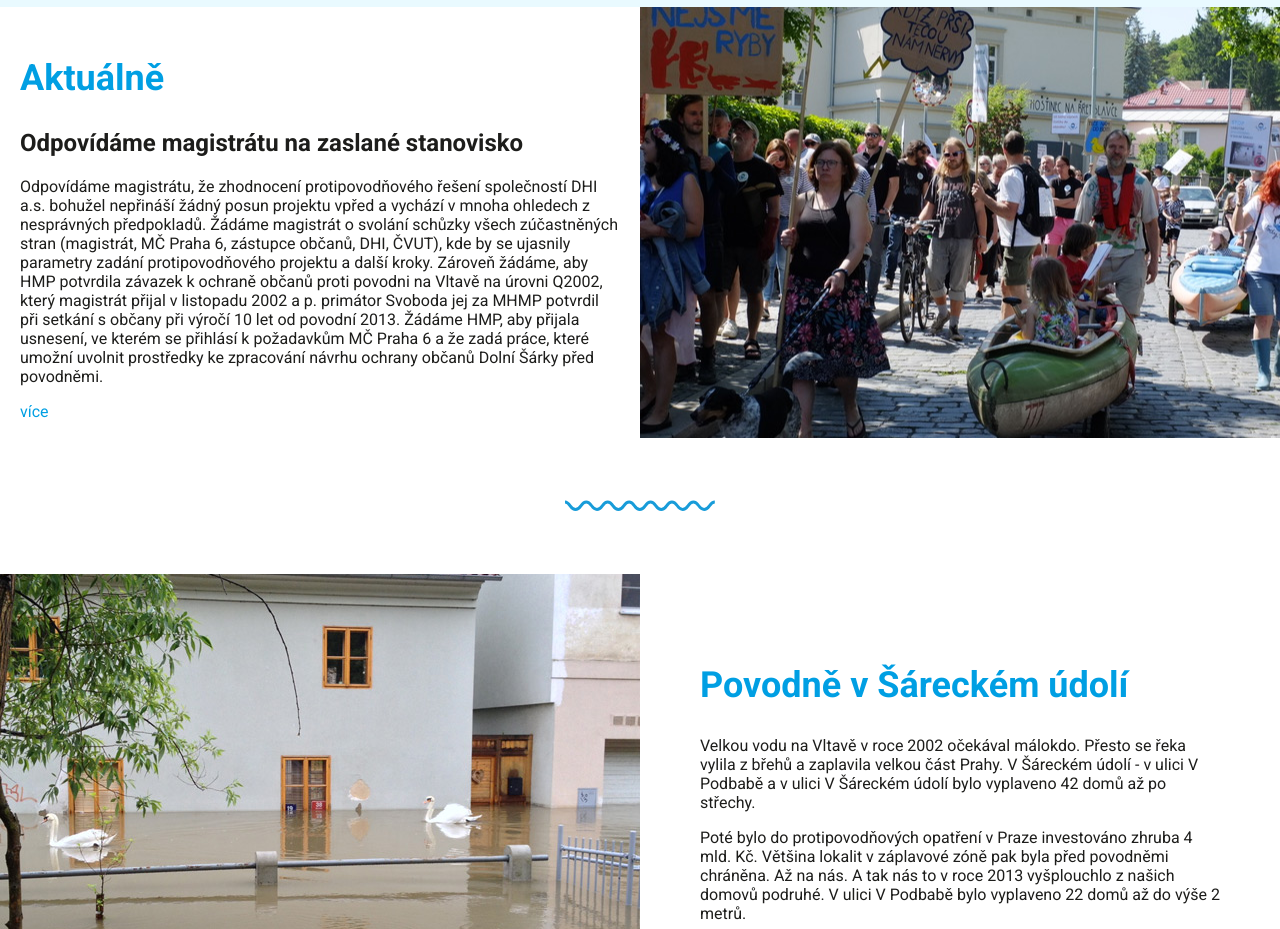
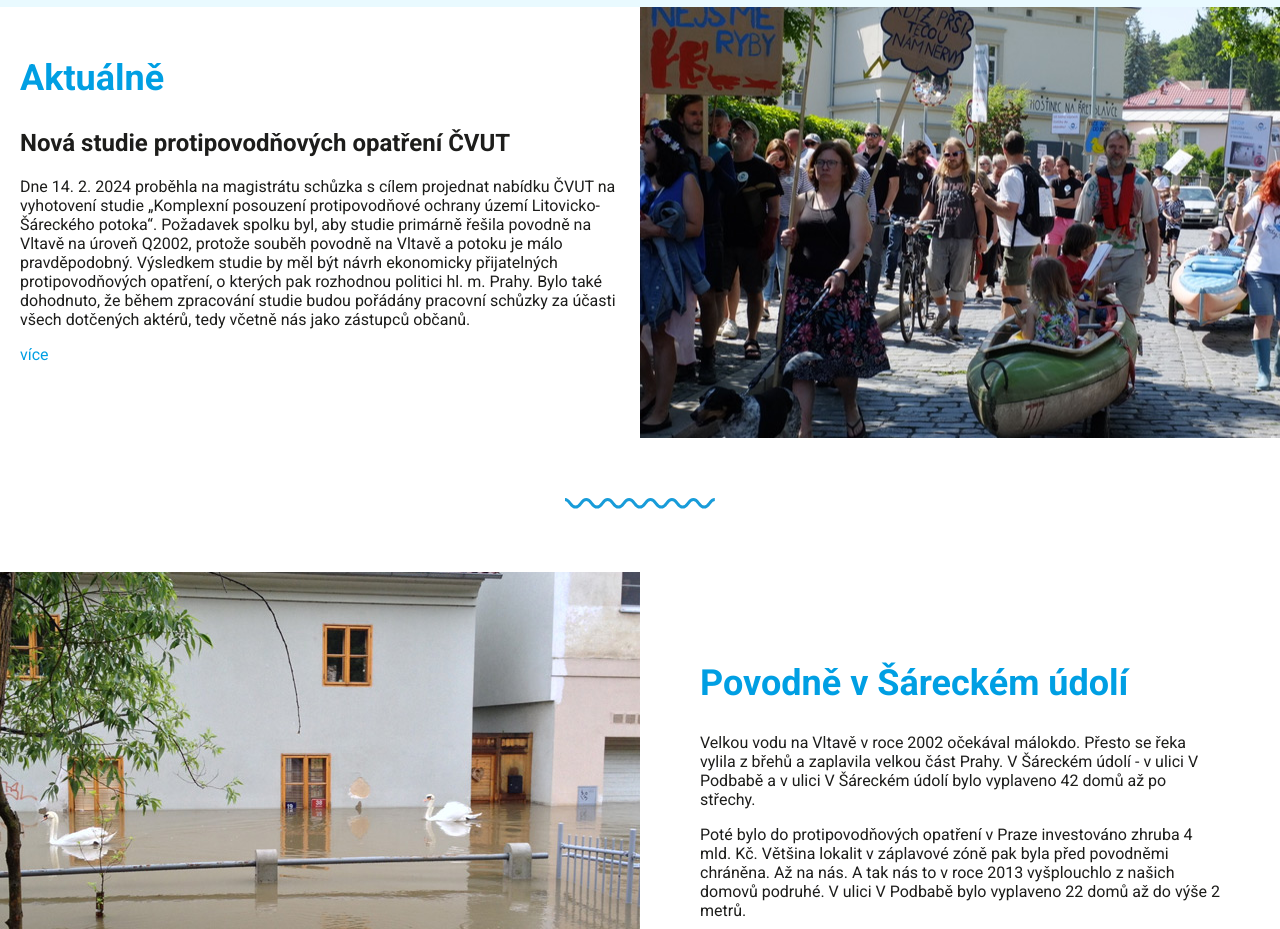
Before and after one commit to JarkaKonarikova/Zaverecny-projekt, an Eleventy site: page index.html in a window 1280 px wide. Shown: the part 840-1769 px from the top of the page. Built offline with nearby package versions, Linux system fonts and the light colour scheme; Eleventy itself is replaced by a stand-in of ours; files that its build step writes are made by us from their sources.

Commit message:
aktualne

```diff
--- a/index.html
+++ b/index.html
@@ -21,8 +21,8 @@ title: Vody po krk
 <section class="aktualne">
 		<div class="levy">
             <h1>Aktuálně</h1>
-			<h2>Odpovídáme magistrátu na zaslané stanovisko</h2>
-			<p>Odpovídáme magistrátu, že zhodnocení protipovodňového řešení společností DHI a.s. bohužel nepřináší žádný posun projektu vpřed a vychází v mnoha ohledech z nesprávných předpokladů. Žádáme magistrát o svolání schůzky všech zúčastněných stran (magistrát, MČ Praha 6, zástupce občanů, DHI, ČVUT), kde by se ujasnily parametry zadání protipovodňového projektu a další kroky. Zároveň žádáme, aby HMP potvrdila závazek k ochraně občanů proti povodni na Vltavě na úrovni Q2002, který magistrát přijal v listopadu 2002 a p. primátor Svoboda jej za MHMP potvrdil při setkání s občany při výročí 10 let od povodní 2013. Žádáme HMP, aby přijala usnesení, ve kterém se přihlásí k požadavkům MČ Praha 6 a že zadá práce, které umožní uvolnit prostředky ke zpracování návrhu ochrany občanů Dolní Šárky před povodněmi.</p>
+			<h2>Nová studie protipovodňových opatření ČVUT</h2>
+			<p>Dne 14. 2. 2024 proběhla na magistrátu schůzka s cílem projednat nabídku ČVUT na vyhotovení studie „Komplexní posouzení protipovodňové ochrany území Litovicko-Šáreckého potoka“. Požadavek spolku byl, aby studie primárně řešila povodně na Vltavě na úroveň Q2002, protože souběh povodně na Vltavě a potoku je málo pravděpodobný. Výsledkem studie by měl být návrh ekonomicky přijatelných protipovodňových opatření, o kterých pak rozhodnou politici hl. m. Prahy. Bylo také dohodnuto, že během zpracování studie budou pořádány pracovní schůzky za účasti všech dotčených aktérů, tedy včetně nás jako zástupců občanů.</p>
 			<a class="button" href="/aktualne">více</a>
 		</div>
 
```
